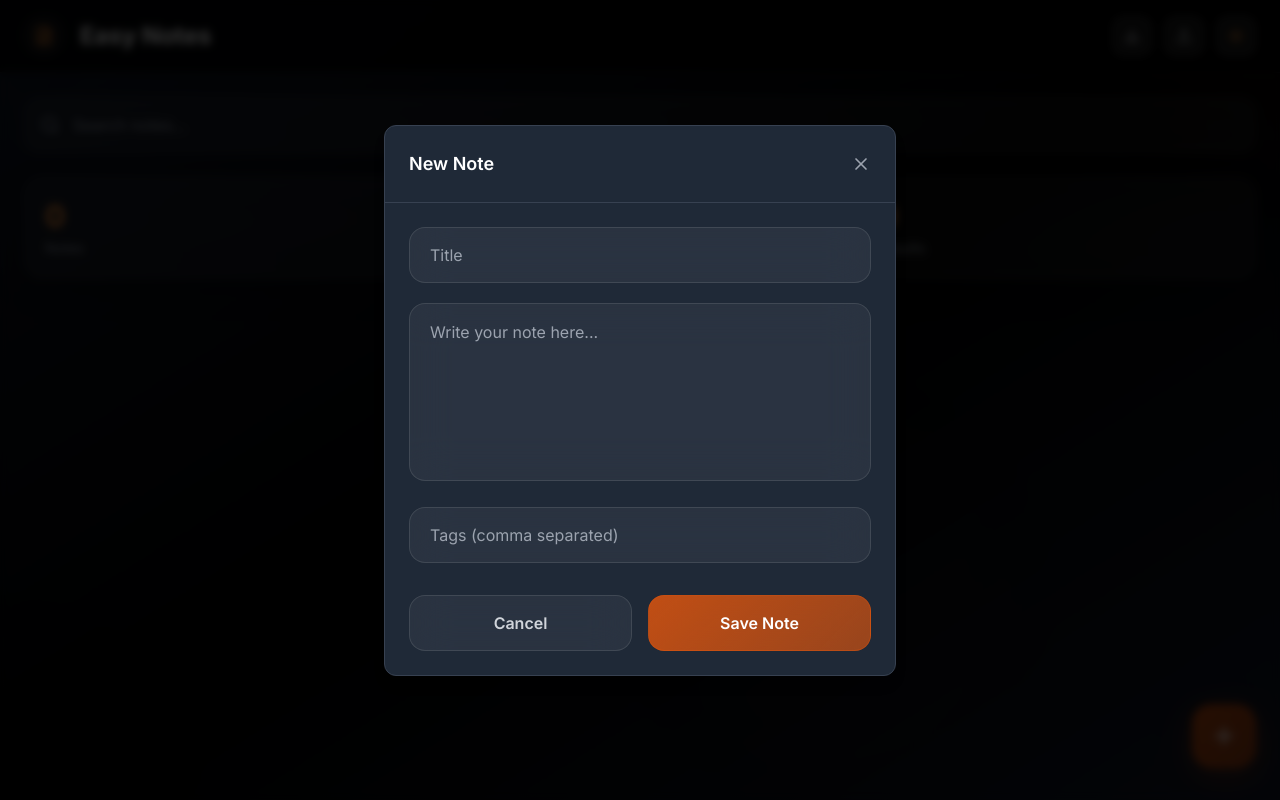
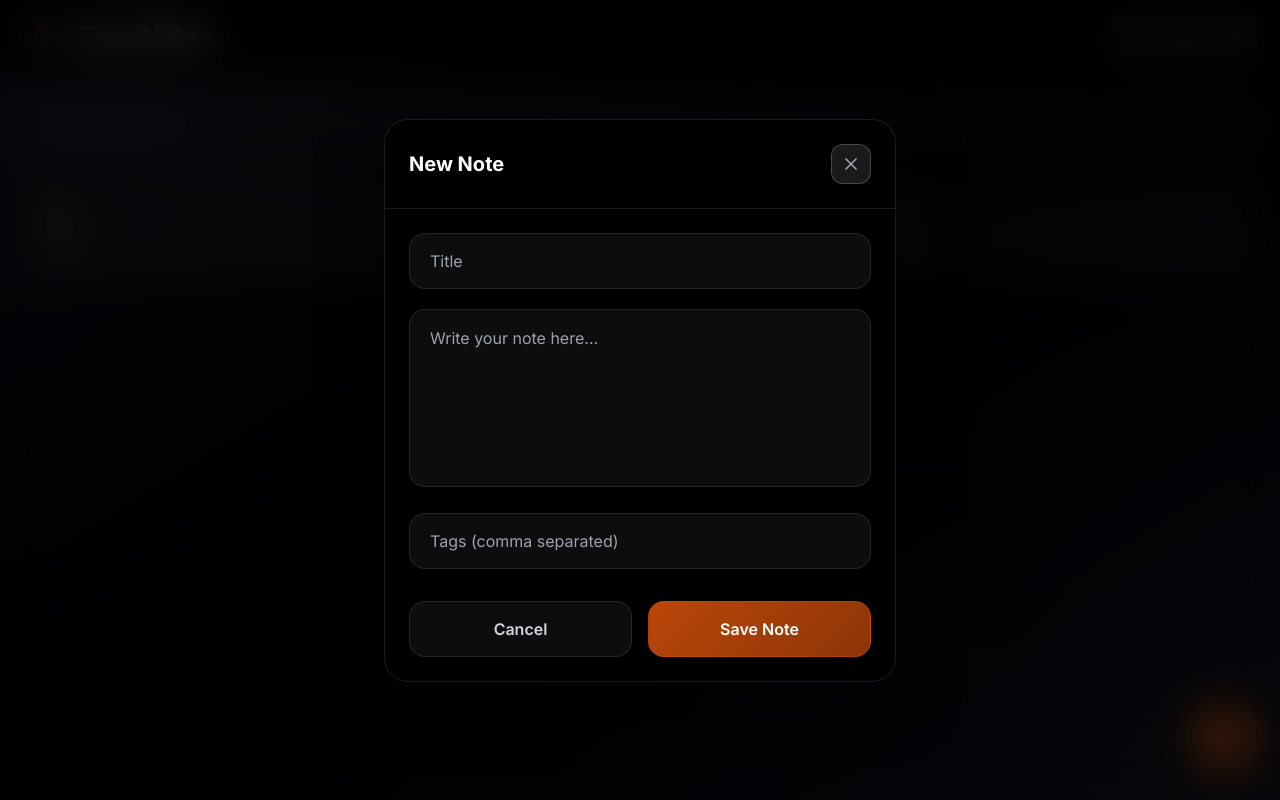
Before and after one commit to Jardinrose24/EasyNotes, a Next.js app: page / in a window 1280 px wide. Both pictures are taken after a click on the button 1224 px from the left and 736 px from the top of the page. Built offline with nearby package versions, Linux system fonts and the light colour scheme.

Commit message:
Update modal.tsx

```diff
--- a/components/ui/modal.tsx
+++ b/components/ui/modal.tsx
@@ -35,22 +35,26 @@ export function Modal({ isOpen, onClose, title, children, className }: ModalProp
   if (!isOpen) return null
 
   return (
-    <div className="fixed inset-0 z-50 flex items-center justify-center">
-      {/* Backdrop */}
-      <div className="fixed inset-0 bg-black/80 backdrop-blur-sm" onClick={onClose} />
+    <div className="fixed inset-0 z-50 flex items-end sm:items-center justify-center p-4">
+      {/* Enhanced Backdrop */}
+      <div className="fixed inset-0 bg-black/70 backdrop-blur-xl" onClick={onClose} />
 
       {/* Modal */}
       <div
         className={cn(
-          "relative z-50 w-full max-w-lg mx-4 bg-gray-800 border border-gray-700 rounded-lg shadow-lg",
+          "relative z-50 w-full max-w-lg glass-modal transform transition-all duration-500 ease-out",
+          isOpen ? "scale-100 opacity-100" : "scale-95 opacity-0",
           className,
         )}
         onClick={(e) => e.stopPropagation()}
       >
         {/* Header */}
-        <div className="flex items-center justify-between p-6 border-b border-gray-700">
-          <h2 className="text-lg font-semibold text-white">{title}</h2>
-          <button onClick={onClose} className="text-gray-400 hover:text-white transition-colors">
+        <div className="flex items-center justify-between p-6 border-b border-white/10">
+          <h2 className="text-xl font-bold text-white">{title}</h2>
+          <button
+            onClick={onClose}
+            className="w-10 h-10 glass-button flex items-center justify-center text-gray-400 hover:text-white transition-all duration-300"
+          >
             <X className="h-5 w-5" />
           </button>
         </div>
```
